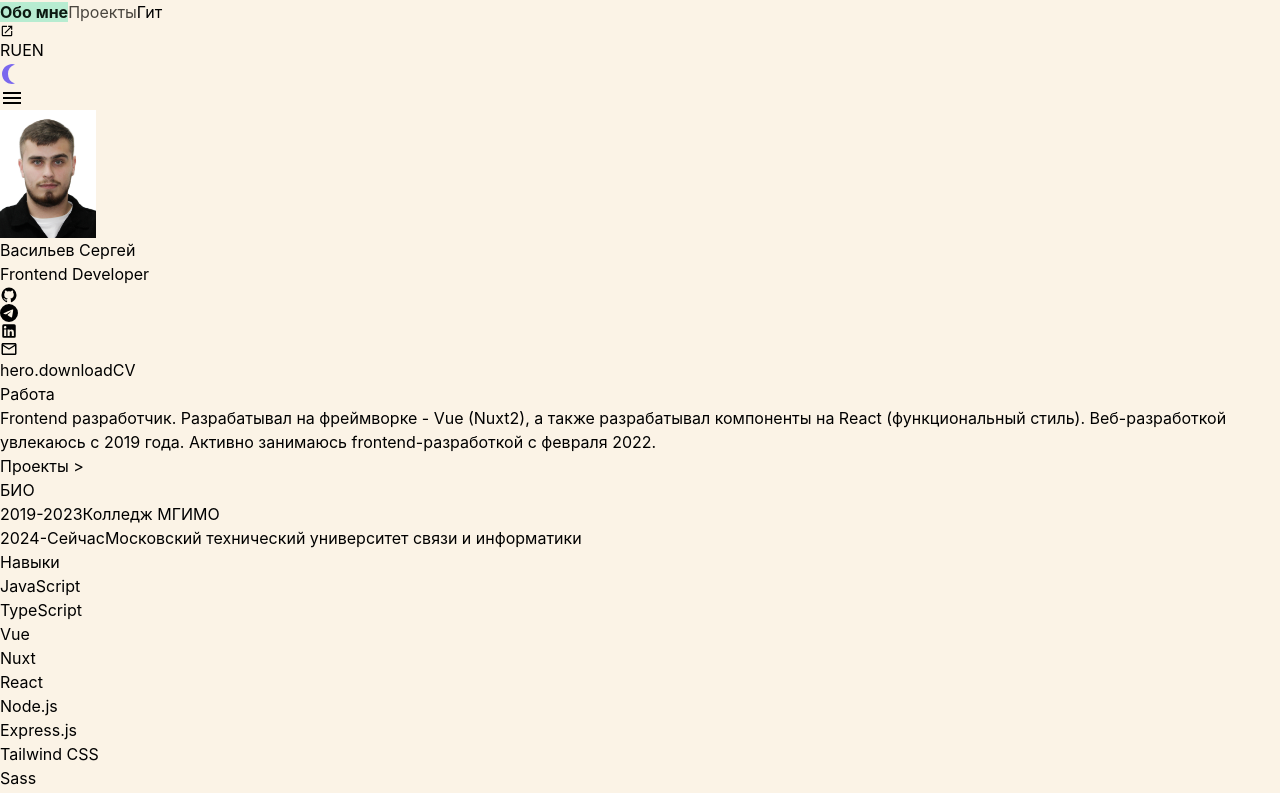
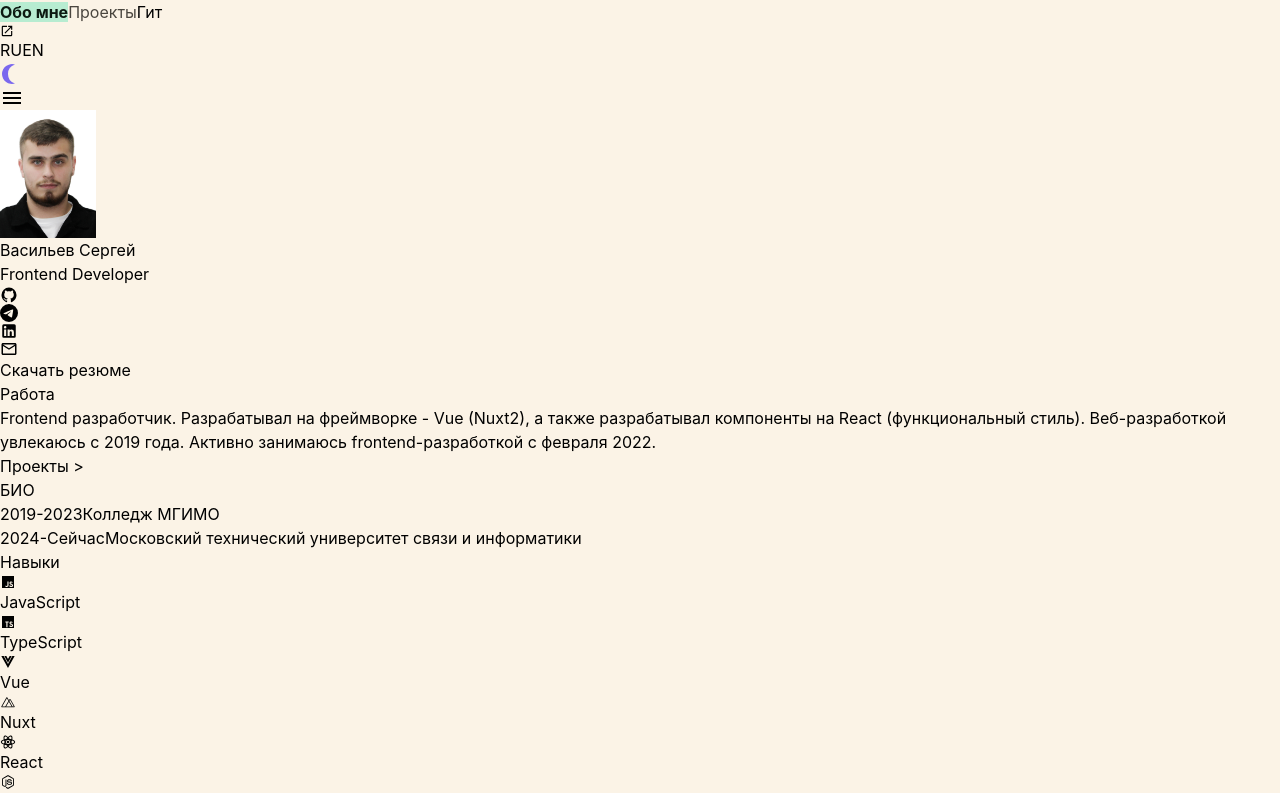
Before and after one commit to folox-12/profile, a Vue app: page / in a window 1280 px wide. Shown: the top 793 px of the page. Built offline with nearby package versions, Linux system fonts and the light colour scheme.

Commit message:
fix: i18n downloadCV and add icons for skills

```diff
--- a/src/constants/general.ts
+++ b/src/constants/general.ts
@@ -1,22 +1,41 @@
+import {
+    mdiLanguageJavascript,
+    mdiLanguageTypescript,
+    mdiVuejs,
+    mdiNuxt,
+    mdiReact,
+    mdiNodejs,
+    mdiTailwind,
+    mdiSass,
+    mdiFruitPineapple,
+    mdiTeddyBear,
+    mdiDatabase,
+    mdiDesktopTowerMonitor,
+    mdiLanguageRust
+} from '@mdi/js';
+
 export const LINK_TO_GIT = 'https://github.com/folox-12';
 export const EMAIL = 'd5881857@gmail.com';
 export const LINK_TO_TELEGRAM = 'https://t.me/F0lox';
 export const LINK_TO_LINKEDIN = 'https://www.linkedin.com/in/сергей-васильев-912198364/';
 export const CV_PATH = '/resume.pdf';
 
+// Логотип Express (simple-icons), в @mdi/js бренд-иконки нет
+const expressPath = 'M12.262 16.666h1.146l6.975-9.325H19.22zm9.778 1.441v.004l-4.334-5.706-.557.74 4.873 6.682H.945V4.173h9.505l5.026 6.7.574-.772-4.374-5.928h.003l-.719-.945H0v17.544h24zM10.917 8.705a3.8 3.8 0 0 0-1.292-1.183q-.796-.45-1.916-.45c-.746 0-1.37.14-1.906.424a3.76 3.76 0 0 0-1.31 1.12 4.9 4.9 0 0 0-.75 1.581 7.17 7.17 0 0 0 0 3.696c.148.567.402 1.101.75 1.573a3.5 3.5 0 0 0 1.31 1.066q.803.39 1.906.389 1.77 0 2.739-.868.966-.867 1.328-2.457h-1.139q-.271 1.084-.977 1.734-.704.651-1.952.65-.812 0-1.392-.342a3.1 3.1 0 0 1-.957-.869 3.5 3.5 0 0 1-.551-1.182 5 5 0 0 1-.17-1.133 9 9 0 0 0-.015-.286 4.5 4.5 0 0 1 .015-.829c.047-.418.147-.83.296-1.223A3.7 3.7 0 0 1 5.54 9.05a2.9 2.9 0 0 1 .922-.742q.541-.28 1.246-.28c.47 0 .869.093 1.23.28q.541.281.922.742.379.461.587 1.057t.225 1.246H5.625l.004.957h6.182a7.3 7.3 0 0 0-.18-1.924 4.9 4.9 0 0 0-.715-1.68z';
+
 export const SKILLS = [
-    'JavaScript',
-    'TypeScript',
-    'Vue',
-    'Nuxt',
-    'React',
-    'Node.js',
-    'Express.js',
-    'Tailwind CSS',
-    'Sass',
-    'Pinia',
-    'Zustand',
-    'Sequelize',
-    'Tauri',
-    'Rust'
+    { name: 'JavaScript', icon: mdiLanguageJavascript },
+    { name: 'TypeScript', icon: mdiLanguageTypescript },
+    { name: 'Vue', icon: mdiVuejs },
+    { name: 'Nuxt', icon: mdiNuxt },
+    { name: 'React', icon: mdiReact },
+    { name: 'Node.js', icon: mdiNodejs },
+    { name: 'Express.js', icon: expressPath },
+    { name: 'Tailwind CSS', icon: mdiTailwind },
+    { name: 'Sass', icon: mdiSass },
+    { name: 'Pinia', icon: mdiFruitPineapple },
+    { name: 'Zustand', icon: mdiTeddyBear },
+    { name: 'Sequelize', icon: mdiDatabase },
+    { name: 'Tauri', icon: mdiDesktopTowerMonitor },
+    { name: 'Rust', icon: mdiLanguageRust }
 ];
--- a/src/locales/ru.json
+++ b/src/locales/ru.json
@@ -12,7 +12,7 @@
     "hero": {
         "name": "Васильев Сергей",
         "role": "Frontend Developer",
-        "downloadResume": "Скачать резюме",
+        "downloadCV": "Скачать резюме",
         "socialGithub": "GitHub",
         "socialTelegram": "Telegram",
         "socialLinkedin": "LinkedIn",
--- a/src/views/AboutView.vue
+++ b/src/views/AboutView.vue
@@ -4,7 +4,7 @@ import { useRouteFunction } from '@/composable/useRouteFunction';
 import { useI18n } from 'vue-i18n';
 import VParagraph from '@/components/VParagraph.vue';
 import VDateList from '@/components/VDateList.vue';
-import { EMAIL, SKILLS, LINK_TO_GIT, LINK_TO_TELEGRAM, LINK_TO_LINKEDIN, RESUME_PATH } from '@/constants/general';
+import { EMAIL, SKILLS, LINK_TO_GIT, LINK_TO_TELEGRAM, LINK_TO_LINKEDIN, CV_PATH } from '@/constants/general';
 import { mdiGithub, mdiLinkedin, mdiEmailOutline } from '@mdi/js';
 import VSvgComponent from '@/components/VSvgComponent.vue';
 import avatar from '@/assets/avatar.png';
@@ -83,7 +83,7 @@ const blocks = {
                         />
                     </a>
                     <a
-                        :href="RESUME_PATH"
+                        :href="CV_PATH"
                         download
                         class="
                         inline-block w-fit
@@ -137,8 +137,9 @@ const blocks = {
             <ul class="flex flex-wrap gap-2.5">
                 <li
                     v-for="skill in SKILLS"
-                    :key="skill"
+                    :key="skill.name"
                     class="
+                    flex items-center gap-1.5
                     text-[13px] font-semibold tracking-[.02em]
                     py-2 px-3.5 rounded-lg
                     bg-mint dark:bg-mint-dark
@@ -148,7 +149,14 @@ const blocks = {
                     hover:-translate-y-0.5
                     "
                 >
-                    {{ skill }}
+                    <VSvgComponent
+                        :icon="skill.icon"
+                        width="16px"
+                        height="16px"
+                        aria-hidden="true"
+                        class="fill-onmint dark:fill-white shrink-0 pointer-events-none"
+                    />
+                    {{ skill.name }}
                 </li>
             </ul>
         </v-paragraph>
```
